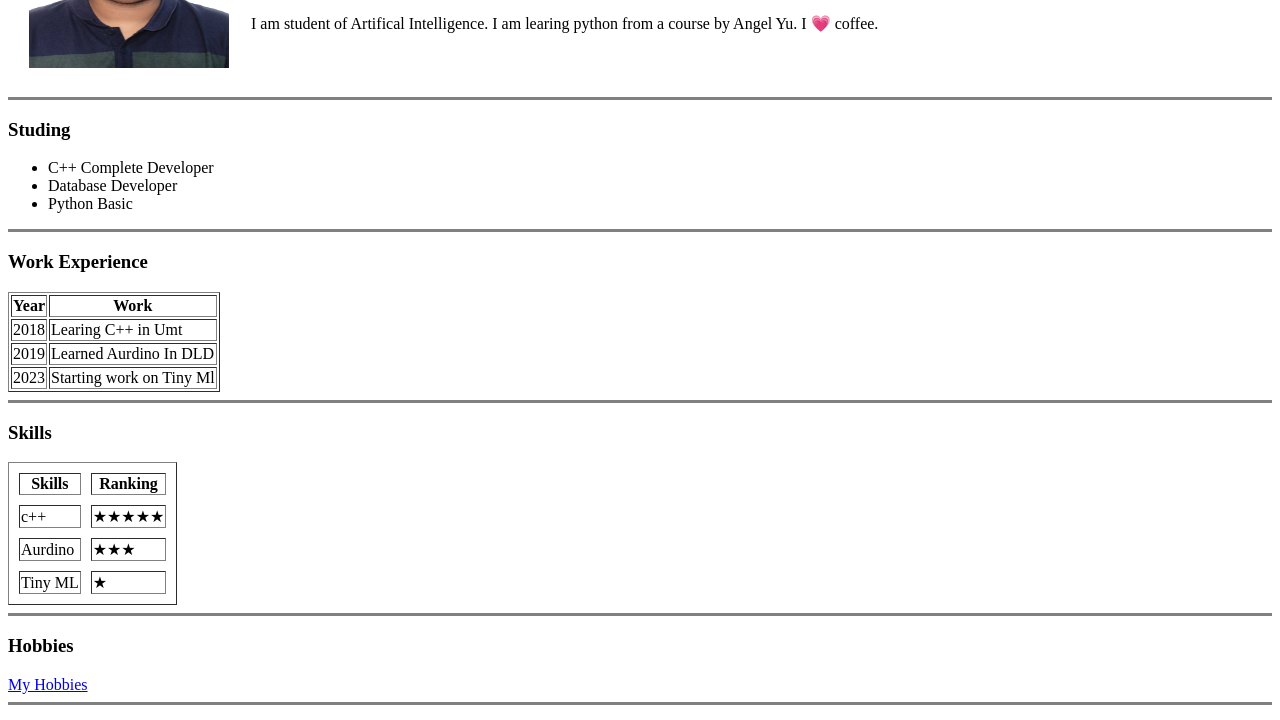
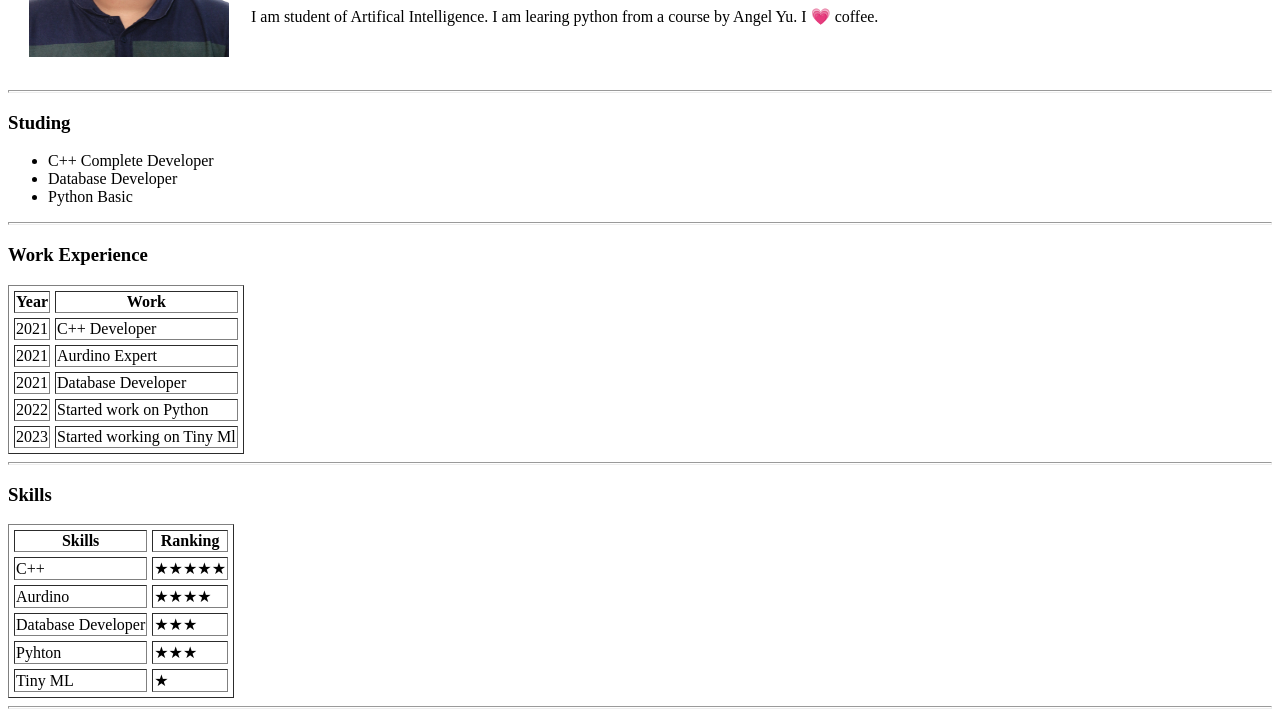
Before and after one commit to razaahmad789/CV, a plain HTML site: page index.html in a window 1280 px wide. Shown: the part 172-892 px from the top of the page. Drawn offline with Linux system fonts and the light colour scheme.

Commit message:
Update index.html

```diff
--- a/index.html
+++ b/index.html
@@ -1,5 +1,5 @@
 
-<hr size="3" noshade="3">
+
 
 <!DOCTYPE html>
 <html lang="en">
@@ -8,8 +8,10 @@
     <meta http-equiv="X-UA-Compatible" content="IE=edge">
     <meta name="viewport" content="width=device-width, initial-scale=1.0">
     <title>Ahmad's Perosonal site</title>
+    <link rel="stylesheet" href="css/style.css">
 </head>
-<body>
+<body >
+
     <table cellspacing="20">
         <td>
             <img src="images/Ahmad.jpg" alt="Ahmad's picture" width="200" height="200" >
@@ -25,7 +27,7 @@
 
     </table>
 
-    <hr size="3" noshade="3">
+    <hr size="3"  >
 
 
     <h3>Studing</h3>
@@ -36,11 +38,11 @@
 
     </ul>
 
-    <hr size="3" noshade="3">
+    <hr size="3" ">
 
     <h3>Work Experience</h3>
 
-    <table border="1">
+    <table cellspacing="5" border="1">
         <thead>
           <tr>
               <th>Year</th>
@@ -50,24 +52,33 @@
 
         <tbody>
         <tr>
-            <td>2018</td>
-            <td>Learing C++ in Umt</td>
+            <td>2021</td>
+            <td>C++ Developer</td>
         </tr>
         <tr>
-            <td>2019</td>
-            <td>Learned Aurdino In DLD</td>
+            <td>2021</td>
+            <td>Aurdino Expert</td>
+        </tr>
+        <tr>
+            <td>2021</td>
+            <td>Database Developer</td>
+        </tr>
+        <tr>
+            <td>2022</td>
+            <td>Started work on Python</td>
         </tr>
         <tr>
             <td>2023</td>
-            <td>Starting work on Tiny Ml</td>
+            <td>Started working on Tiny Ml</td>
         </tr>
+
         </tbody>
     </table>
 
-    <hr size="3" noshade="3">
+    <hr size="3" >
     <h3>Skills</h3>
 
-    <table cellspacing="10" border="1">
+    <table cellspacing="5" border="1">
         <thead>
             <tr>
                 <th>Skills</th>
@@ -76,11 +87,20 @@
         </thead>
         <tbody>
             <tr>
-                <td>c++</td>
+                <td>C++</td>
                 <td>&#9733&#9733&#9733&#9733&#9733</td>
             </tr>
+
             <tr>
                 <td>Aurdino</td>
+                <td>&#9733&#9733&#9733&#9733</td>
+            </tr>
+            <tr>
+                <td>Database Developer</td>
+                <td>&#9733&#9733&#9733</td>
+            </tr>
+            <tr>
+                <td>Pyhton</td>
                 <td>&#9733&#9733&#9733</td>
             </tr>
             <tr>
@@ -91,7 +111,7 @@
     </table>
 
 
-    <hr size="3" noshade="3">
+    <hr size="3" >
 
 
     <h3>Hobbies</h3>
```
